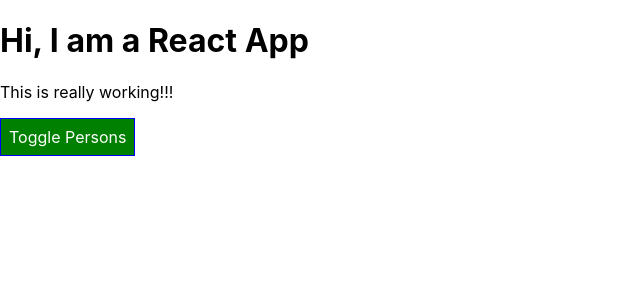
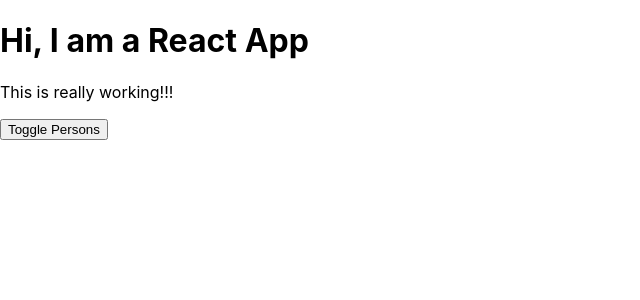
Before and after one commit to commander/react-complete-guide, a React app: page / in a window 1280 px wide. Shown: the top 300 px of the page, without its empty margins (0-640 px from the left). Built offline with nearby package versions, Linux system fonts and the light colour scheme.

Commit message:
Styling using css. Completed module 5

```diff
--- a/src/App.css
+++ b/src/App.css
@@ -9,3 +9,26 @@
 .Bold {
   font-weight: bold;
 }
+
+.App button {
+  border: 1px solid blue;
+  padding: 16 px;
+  background-color: green;
+  font: inherit;
+  color: white;
+  cursor: pointer;
+}
+
+.App button:hover {
+  background-color: lightgreen;
+  color: black;
+}
+
+.App button.Red {
+  background-color: red;
+}
+
+.App button.Red:hover {
+  background-color: salmon;
+  color: black;
+}
--- a/src/App.js
+++ b/src/App.js
@@ -49,16 +49,8 @@
   }
 
   render() {
-    const style = {
-      backgroundColor: 'green',
-      color: 'white',
-      font: 'inherit',
-      border: '1px solid blue',
-      padding: '8px',
-      cursor: 'pointer'
-    };
-
     let persons = null;
+    let btnClass = '';
 
     if(this.state.showPersons) {
       persons = (
@@ -74,7 +66,7 @@
         </div>
       );
 
-      style.backgroundColor = 'red';
+      btnClass = classes.Red;
     }
 
     let assignedClasses = [];
@@ -90,7 +82,8 @@
       <div className={classes.App}>
         <h1>Hi, I am a React App</h1>
         <p className={assignedClasses.join(' ')}>This is really working!!!</p>
-        <button style={style}
+        <button
+          className={btnClass}
           onClick={this.togglePersonsHandler}>Toggle Persons</button>
           {persons}
       </div>
--- a/src/Person/Person.css
+++ b/src/Person/Person.css
@@ -6,3 +6,9 @@
     padding: 16px;
     text-align: center;
 }
+
+@media (min-width: 500px) {
+    .Person {
+        width: 450px;
+    }
+}
```
